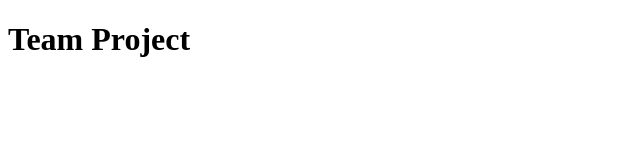
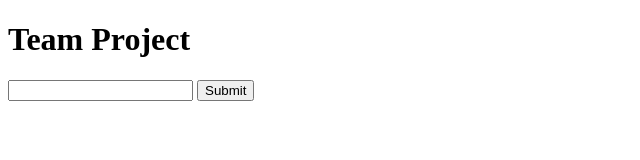
Before and after one commit to masum-developer/github-team, a plain HTML site: page index.html in a window 1280 px wide. Shown: the whole page, without its empty margins (0-640 px from the left). Drawn offline with Linux system fonts and the light colour scheme.

Commit message:
create a from from dev2

```diff
--- a/index.html
+++ b/index.html
@@ -7,5 +7,11 @@
 </head>
 <body>
     <h1>Team Project</h1>
+    <div>
+        <form action="">
+            <input type="text">
+            <button>Submit</button>
+        </form>
+    </div>
 </body>
 </html>
```
